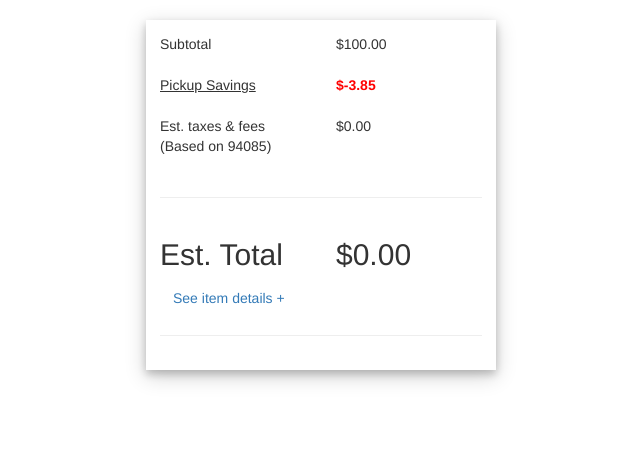
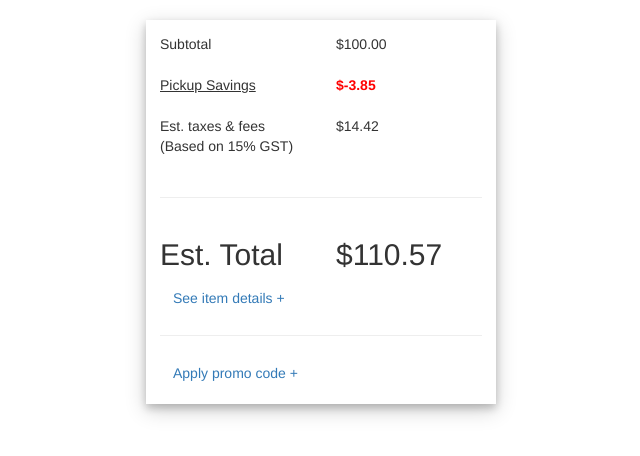
Before and after one commit to leslie-alldridge/shopping-cart-preview-react-redux, a React (Create React App) app: page / in a window 1280 px wide. Shown: the top 456 px of the page, without its empty margins (319-959 px from the left). Built offline with nearby package versions, Linux system fonts and the light colour scheme.

Commit message:
taxes done

```diff
--- a/src/App.css
+++ b/src/App.css
@@ -20,3 +20,7 @@
   text-decoration-line: line-through;
   color: gray;
 }
+
+.promo-code-button:focus {
+  outline: none;
+}
--- a/src/App.js
+++ b/src/App.js
@@ -6,6 +6,7 @@
 import TaxesFees from './components/TaxesFees/TaxesFees';
 import EstimatedTotal from './components/EstimatedTotal/EstimatedTotal';
 import ItemDetails from './components/ItemDetails/ItemDetails';
+import PromoCodeDiscount from './components/PromoCode/PromoCode';
 import './App.css';
 
 class App extends Component {
@@ -16,9 +17,24 @@
       total: 100,
       pickupSavings: -3.85,
       taxes: 0,
-      estimatedTotal: 0
+      estimatedTotal: 0,
+      disablePromoButton: false
     };
   }
+
+  componentDidMount = () => {
+    this.setState(
+      {
+        taxes: (this.state.total + this.state.pickupSavings) * 0.15
+      },
+      function() {
+        this.setState({
+          estimatedTotal:
+            this.state.total + this.state.pickupSavings + this.state.taxes
+        });
+      }
+    );
+  };
 
   render() {
     return (
@@ -31,6 +47,10 @@
           <EstimatedTotal price={this.state.estimatedTotal.toFixed(2)} />
           <ItemDetails price={this.state.estimatedTotal.toFixed(2)} />
           <hr />
+          <PromoCodeDiscount
+            giveDiscount={() => this.giveDiscountHandler()}
+            isDisabled={this.state.disablePromoButton}
+          />
         </Grid>
       </div>
     );
--- a/src/components/PromoCode/PromoCode.js
+++ b/src/components/PromoCode/PromoCode.js
@@ -0,0 +1,71 @@
+import React, { Component } from 'react';
+import {
+  Button,
+  Collapse,
+  Well,
+  Form,
+  Row,
+  Col,
+  FormGroup,
+  ControlLabel,
+  FormControl
+} from 'react-bootstrap';
+
+class PromoCodeDiscount extends Component {
+  constructor(props) {
+    super(props);
+
+    this.state = {
+      open: false,
+      value: ''
+    };
+  }
+
+  render() {
+    return (
+      <div>
+        <Button
+          className="promo-code-button"
+          bsStyle="link"
+          onClick={() => this.setState({ open: !this.state.open })}
+        >
+          {this.state.open === false ? `Apply ` : `Hide `}
+          promo code
+          {this.state.open === false ? ` +` : ` -`}
+        </Button>
+        <Collapse in={this.state.open}>
+          <div>
+            <Well>
+              <Row className="show-grid">
+                <Col md={12}>
+                  <Form>
+                    <FormGroup controlId="formInlineName">
+                      <ControlLabel>Promo Code</ControlLabel>
+                      <FormControl
+                        type="text"
+                        placeholder="Enter promo code"
+                        value={this.props.promocode}
+                        onChange={this.handleChange}
+                      />
+                    </FormGroup>
+                    <Button
+                      block
+                      bsStyle="success"
+                      className="btn-round"
+                      disabled={this.props.isDisabled}
+                      onClick={this.props.giveDiscount}
+                    >
+                      Apply
+                    </Button>
+                  </Form>
+                </Col>
+              </Row>
+            </Well>
+          </div>
+        </Collapse>
+      </div>
+    );
+  }
+}
+
+export default PromoCodeDiscount;
--- a/src/components/TaxesFees/TaxesFees.js
+++ b/src/components/TaxesFees/TaxesFees.js
@@ -5,7 +5,7 @@
   render() {
     return (
       <Row className="show-grid">
-        <Col md={6}>Est. taxes & fees (Based on 94085)</Col>
+        <Col md={6}>Est. taxes & fees (Based on 15% GST)</Col>
         <Col md={6}>{`$${this.props.taxes}`}</Col>
       </Row>
     );
```
